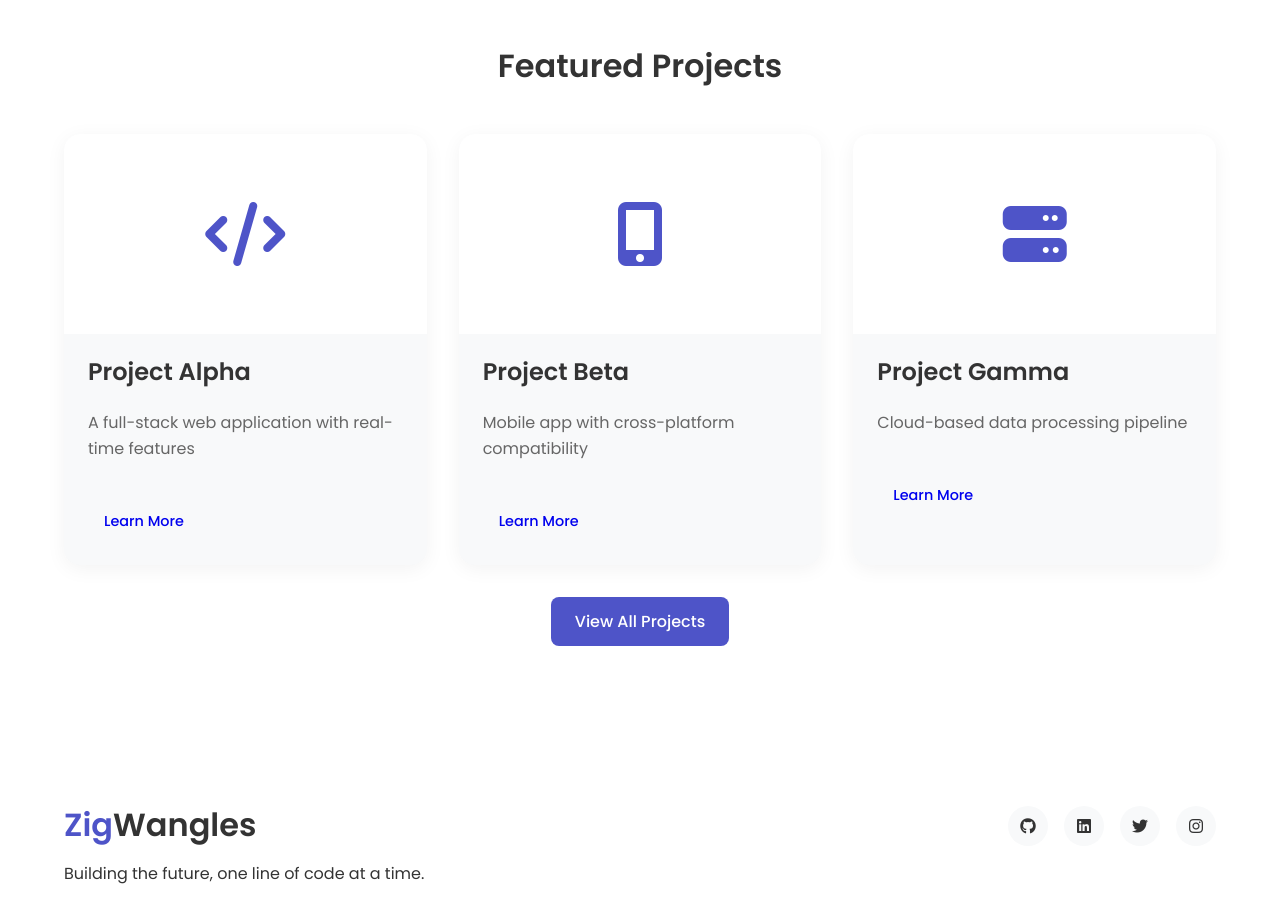
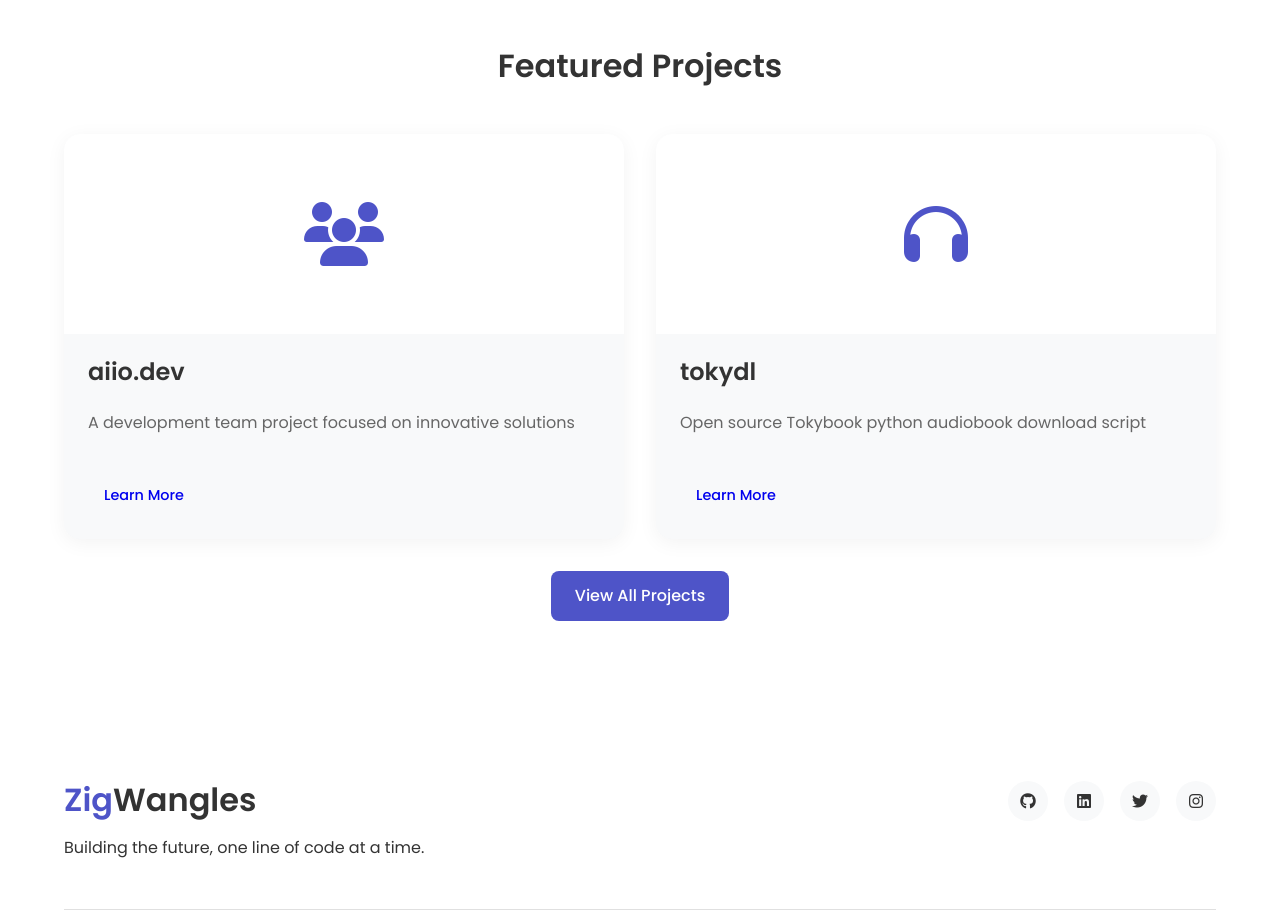
Before and after one commit to zigwangles/zigwangles-repository, a Next.js app: page / in a window 1280 px wide. Shown: the part 1080-2002 px from the top of the page. Built offline with nearby package versions, Linux system fonts and the light colour scheme.

Commit message:
Update featured-projects.tsx

```diff
--- a/app/ui/home/featured-projects.tsx
+++ b/app/ui/home/featured-projects.tsx
@@ -10,31 +10,21 @@ export default function FeaturedProjects() {
         <div className="projects-grid">
           <div className="project-card">
             <div className="project-image">
-              <i className="fas fa-code"></i>
+              <i className="fas fa-users"></i>
             </div>
-            <h3>Project Alpha</h3>
-            <p>A full-stack web application with real-time features</p>
-            <Link href="/projects#project1" className="btn btn-small">
+            <h3>aiio.dev</h3>
+            <p>A development team project focused on innovative solutions</p>
+            <Link href="/projects#aiio" className="btn btn-small">
               Learn More
             </Link>
           </div>
           <div className="project-card">
             <div className="project-image">
-              <i className="fas fa-mobile-alt"></i>
+              <i className="fas fa-headphones"></i>
             </div>
-            <h3>Project Beta</h3>
-            <p>Mobile app with cross-platform compatibility</p>
-            <Link href="/projects#project2" className="btn btn-small">
-              Learn More
-            </Link>
-          </div>
-          <div className="project-card">
-            <div className="project-image">
-              <i className="fas fa-server"></i>
-            </div>
-            <h3>Project Gamma</h3>
-            <p>Cloud-based data processing pipeline</p>
-            <Link href="/projects#project3" className="btn btn-small">
+            <h3>tokydl</h3>
+            <p>Open source Tokybook python audiobook download script</p>
+            <Link href="/projects#tokydl" className="btn btn-small">
               Learn More
             </Link>
           </div>
```
